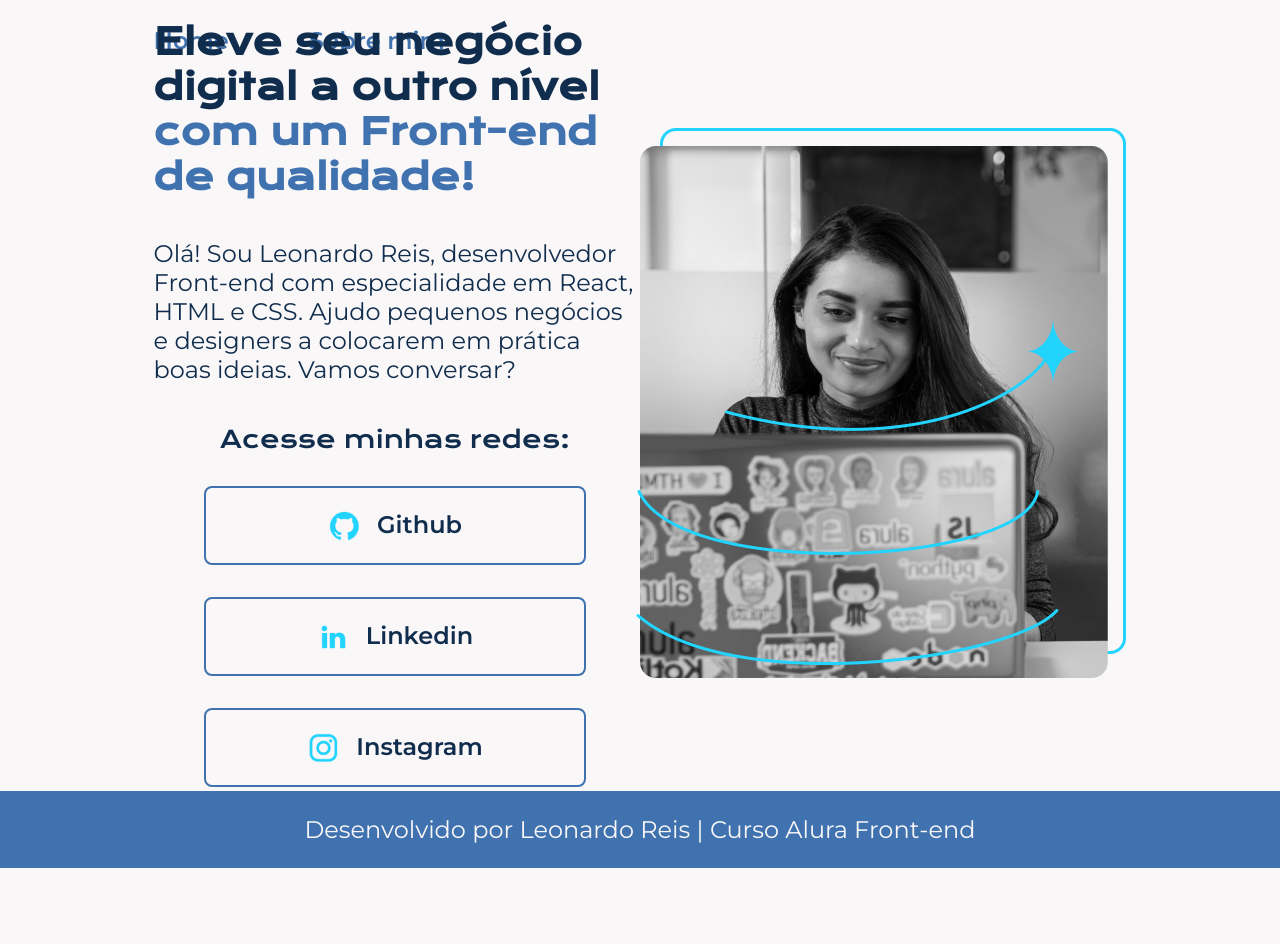
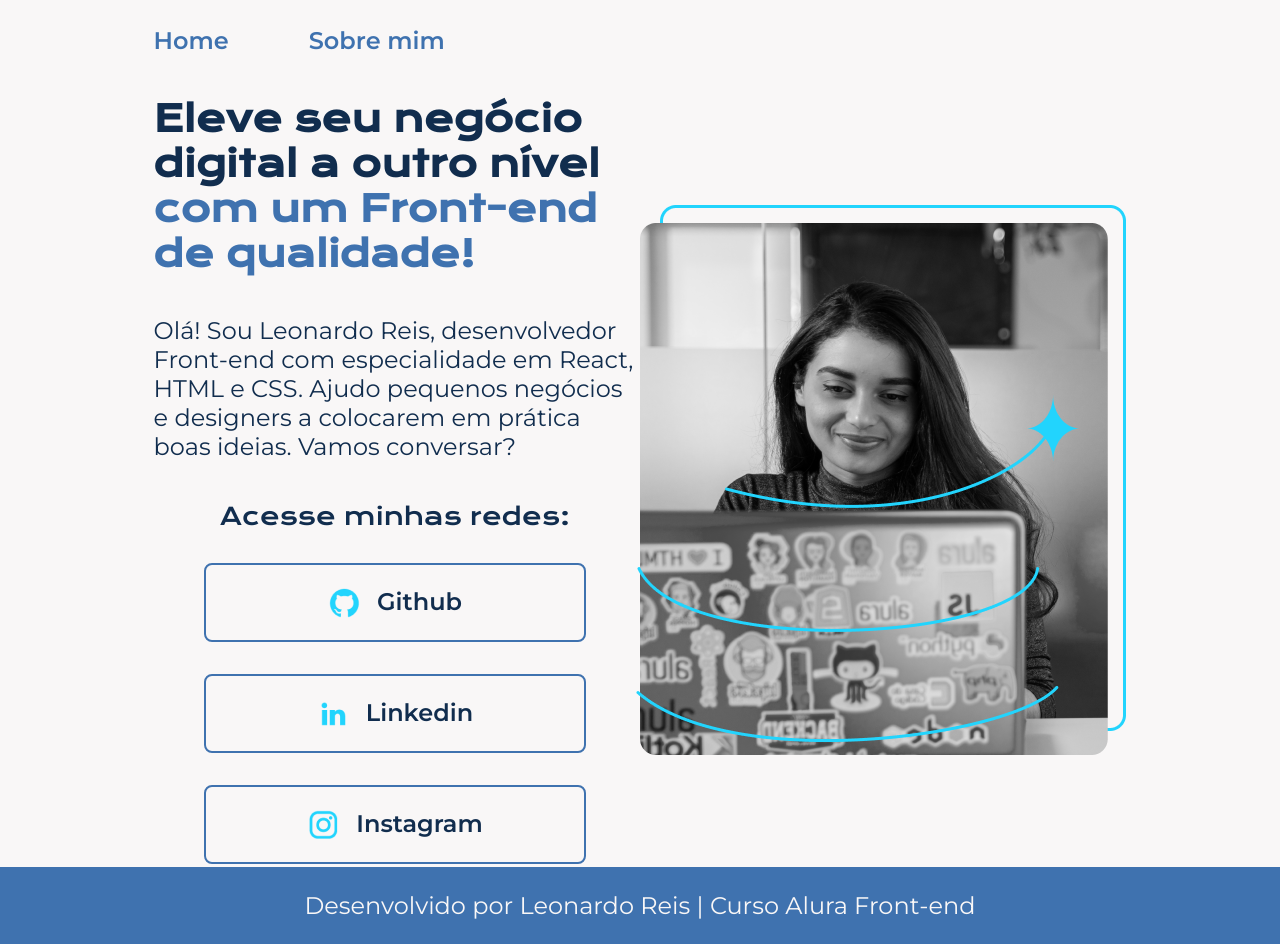
Before and after one commit to leonardo-rsantos/alura-front-html-css, a plain HTML site: page index.html in a window 1280 px wide. Before the commit the page ends 868 px from the top, so only its background shows below. Drawn offline with nearby package versions, Linux system fonts and the light colour scheme.

Commit message:
adjust position

```diff
--- a/styles/style.css
+++ b/styles/style.css
@@ -38,7 +38,7 @@ body {
 }
 
 .apresentacao {
-  margin-top: -7%;
+  margin-top: -1%;
   margin-bottom: -4%;
   height: 100vh;
   padding: 3% 12%;
```
